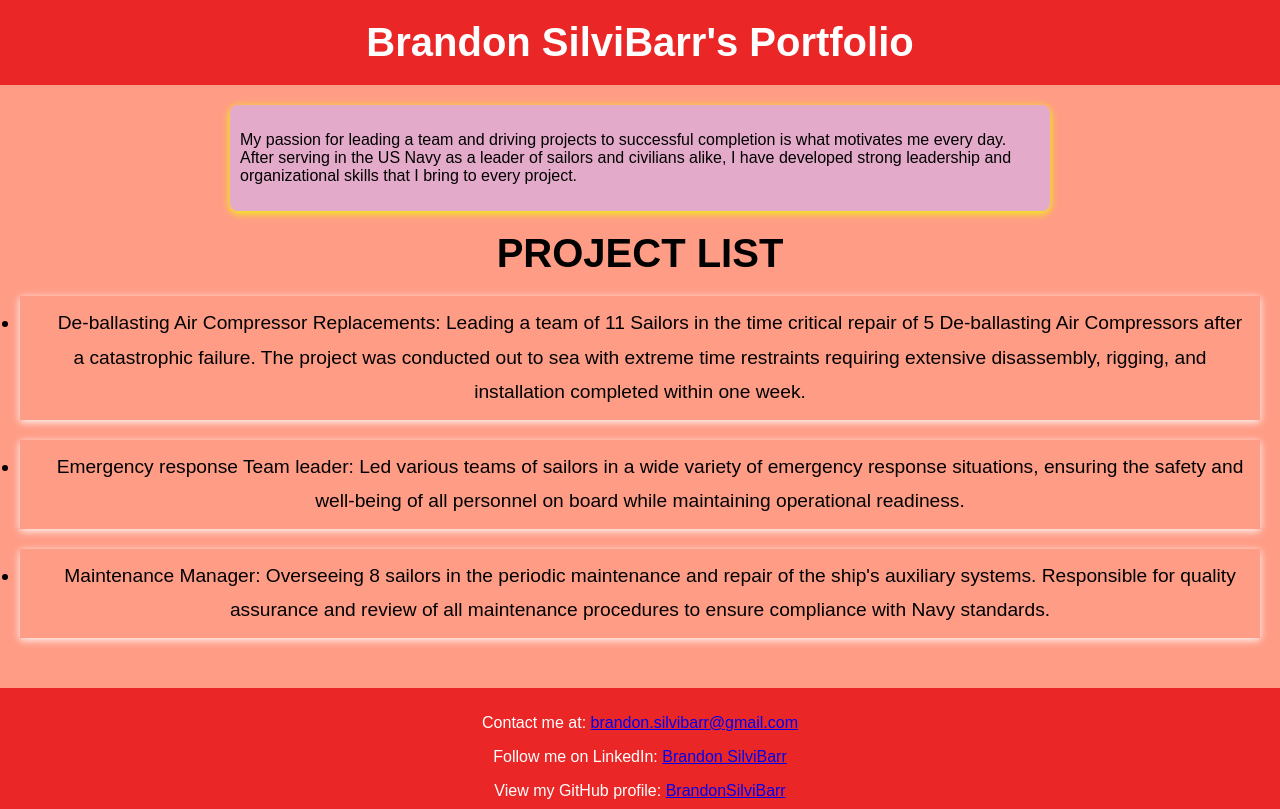
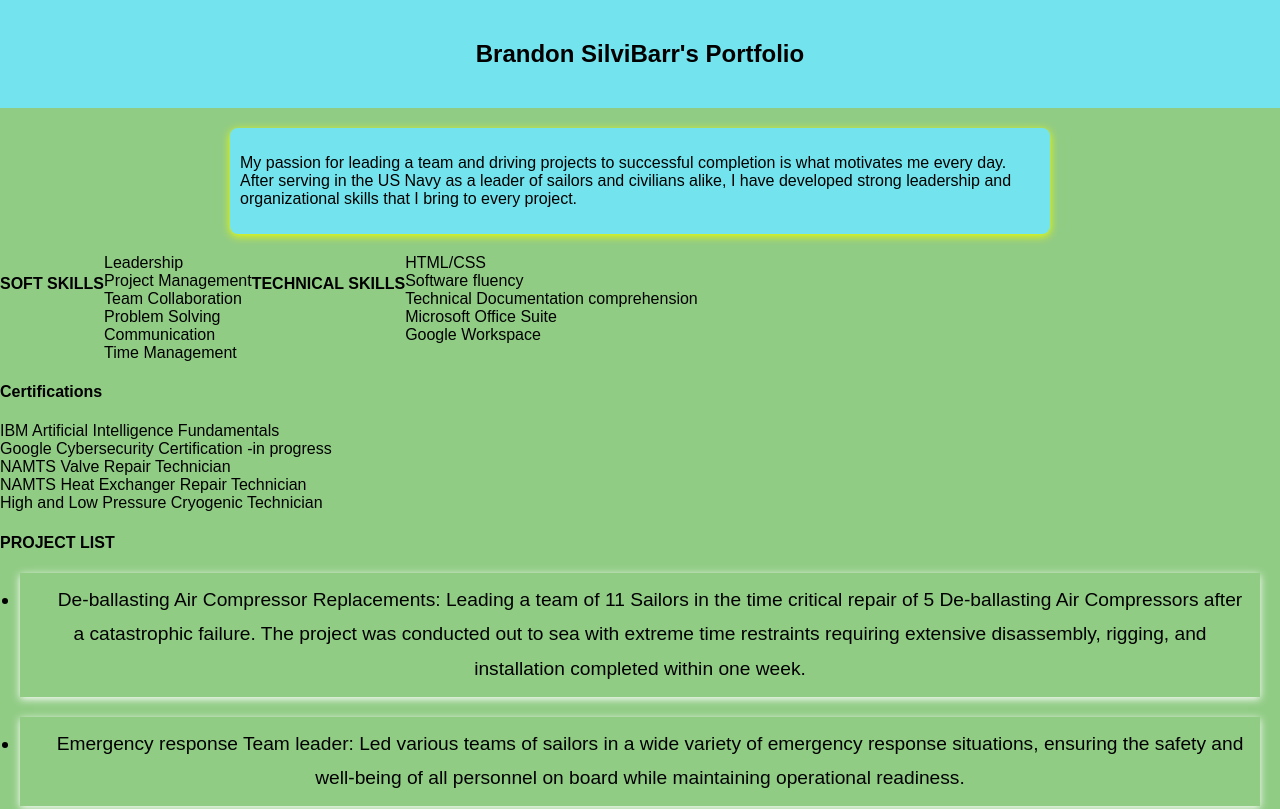
Before and after one commit to brandonsilvi/COMP001A.MOD2.PERSPORTFOLIO, a plain HTML site: page index.html in a window 1280 px wide. Shown: the top 809 px of the page. Drawn offline with Linux system fonts and the light colour scheme.

Commit message:
Got the lists for skills side by side, still gotta get the titles above them.

```diff
--- a/index.html
+++ b/index.html
@@ -12,10 +12,41 @@ Author: Brandon SilviBarr
 </head>
 <body>
     <header>
-        <h1>Brandon SilviBarr's Portfolio</h1>
+        <h2>Brandon SilviBarr's Portfolio</h2>
     </header>
     <div class="content"> <p> My passion for leading a team and driving projects to successful completion is what motivates me every day. After serving in the US Navy as a leader of sailors and civilians alike, I have developed strong leadership and organizational skills that I bring to every project.  </p> </div>
-    <h1>PROJECT LIST</h1>
+
+<div class="skills-container">
+    <h4>SOFT SKILLS</h4>
+    <div class="soft-skills">
+        <div class="soft-skill">Leadership</div>
+        <div class="soft-skill">Project Management</div>
+        <div class="soft-skill">Team Collaboration</div>
+        <div class="soft-skill">Problem Solving</div>
+        <div class="soft-skill">Communication</div>
+        <div class="soft-skill">Time Management</div>
+    </div>
+    <h4>TECHNICAL SKILLS</h4>
+    <div class="technical-skills">
+        <div class="technical-skill">HTML/CSS</div>
+        <div class="technical-skill">Software fluency</div>
+        <div class="technical-skill">Technical Documentation comprehension</div>
+        <div class="technical-skill">Microsoft Office Suite</div>
+        <div class="technical-skill">Google Workspace</div>
+    </div>
+</div>
+
+    <h4>Certifications</h4>
+
+    <div class="certifications">
+        <div class="certification">IBM Artificial Intelligence Fundamentals</div>
+        <div class="certification">Google Cybersecurity Certification -in progress</div>
+        <div class="certification">NAMTS Valve Repair Technician</div>
+        <div class="certification">NAMTS Heat Exchanger Repair Technician</div>
+        <div class="certification">High and Low Pressure Cryogenic Technician</div>
+    </div>
+
+    <h4>PROJECT LIST</h4>
     <ul>
         <li>De-ballasting Air Compressor Replacements: <span class="description">Leading a team of 11 Sailors in the time critical repair of 5 De-ballasting Air Compressors after a catastrophic failure. The project was conducted out to sea with extreme time restraints requiring extensive disassembly, rigging, and installation completed within one week.</span></li>
         <li>Emergency response Team leader: <span class="description"> Led various teams of sailors in a wide variety of emergency response situations, ensuring the safety and well-being of all personnel on board while maintaining operational readiness.</span></li>
--- a/main.css
+++ b/main.css
@@ -1,13 +1,13 @@
-/* Main CSS for your portfolio */
+/* Main CSS for the portfolio */
 body {
   font-family: Arial, sans-serif;
-  background-color: #ff32047a;
+  background-color: #1b96027a;
   margin: 0;
   padding: 0;
 }
 header {
-  background-color: #ea2626;
-  color: white;
+  background-color: #73e4ee;
+  color: rgb(0, 0, 0);
   padding: 20px;
   text-align: center;}
   h1 {
@@ -15,11 +15,17 @@ header {
     font-size: 2.5em;
     margin: 0;
   }
+div.skills-container {
+  display: flex;
+  flex: 1 1 auto;
+}
 
 .content {
   max-width: 800px;
   margin: 20px auto;
-  background: #e4aaca;
+  background-color: #73e4ee;
+  background: #73e4ee;
+;
   padding: 10px;
   box-shadow: 0 2px 8px rgb(238, 255, 0);
   border-radius: 8px;
@@ -46,7 +52,7 @@ footer {
   text-align: center;
   margin: 0;
   padding: 0;
-  background-color: #ea2626;
+  background-color: #22d6ee;
   color: white;
   padding: 10px;
   text-align: center;
```
Also changed, not shown: style.css (added).
